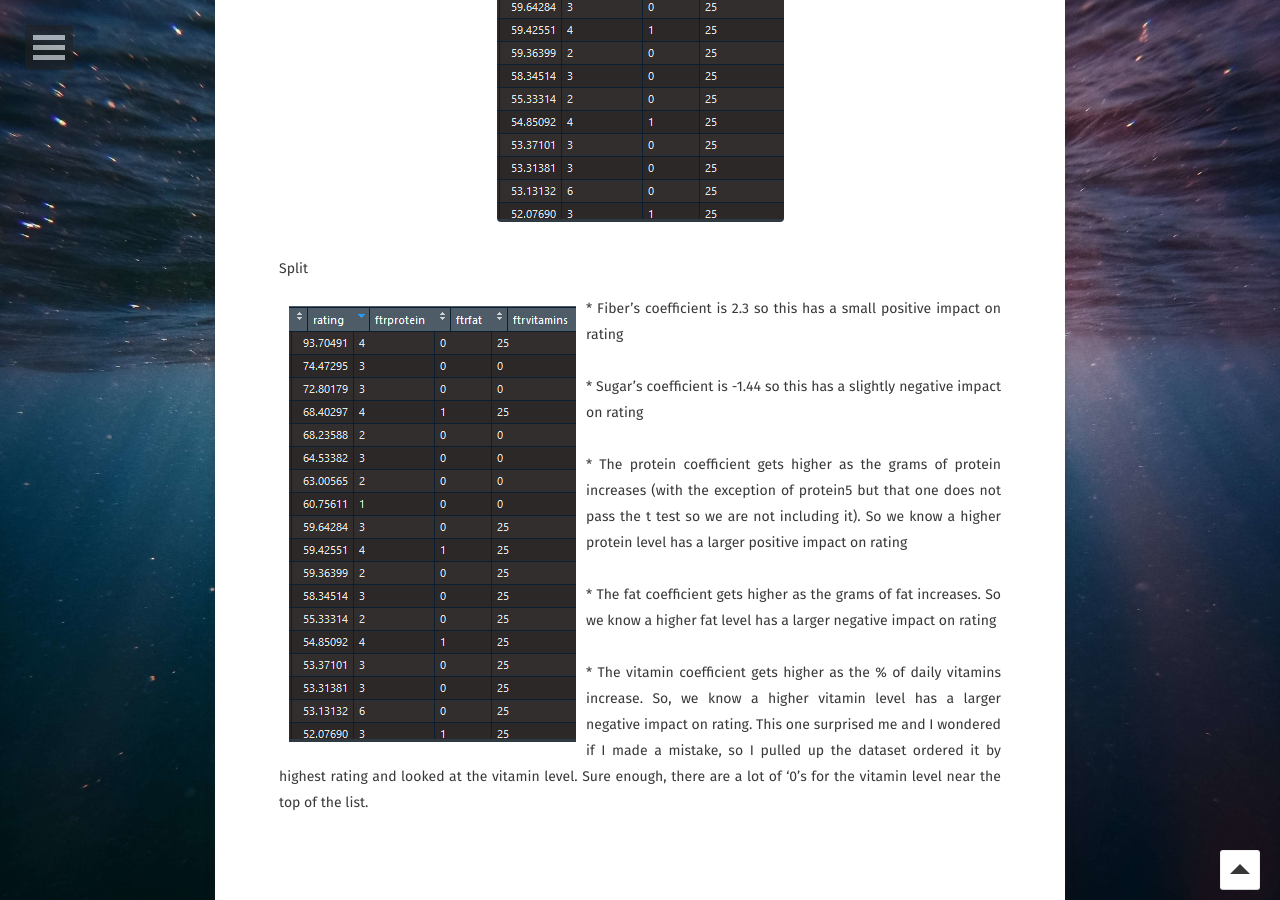
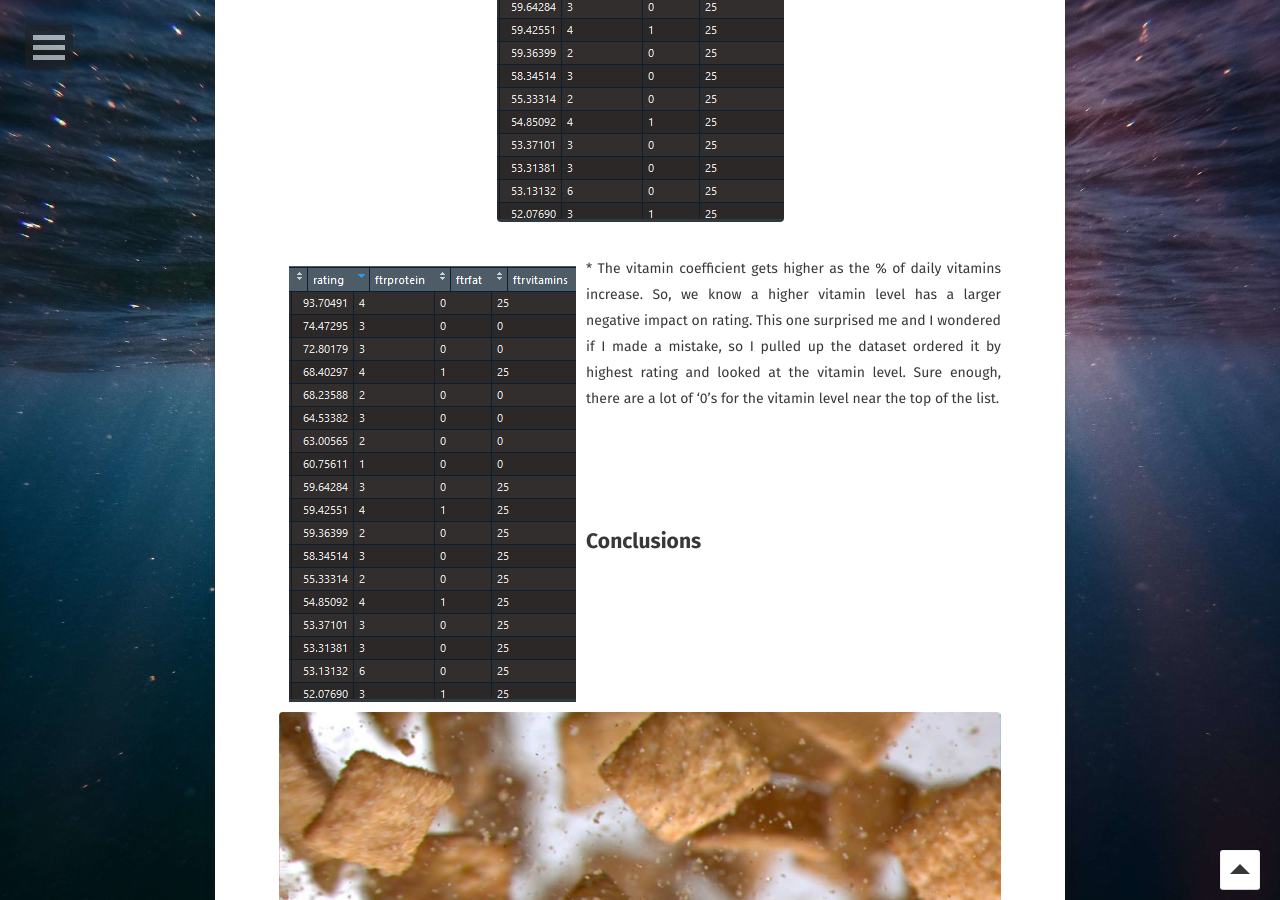
Before and after one commit to sarahschirduan/sarahschirduan.github.io, a Jekyll site: the page built from _posts/2019-06-09-cereal.md, in a window 1280 px wide and 900 px high, scrolled down 10599 px. Built offline with Jekyll 4.4.1, drawn with Linux system fonts in a browser that asks for light colours; some web fonts are replaced.

Commit message:
Update 2019-06-09-cereal.md

```diff
--- a/_posts/2019-06-09-cereal.md
+++ b/_posts/2019-06-09-cereal.md
@@ -191,14 +191,8 @@ The only variable that does not pass the t test is protein5, so we’ll disregar
 <a href="/assets/img/cereal17.png"><img src="/assets/img/cereal17.png"></a>
 </figure>
 
-Split
-
 <a href="/assets/img/cereal17.png"><img src="/assets/img/cereal17.png" style="float: left; margin: 10px"></a>
 <p>
-* Fiber’s coefficient is 2.3 so this has a small positive impact on rating <br><br>
-* Sugar’s coefficient is -1.44 so this has a slightly negative impact on rating <br><br>
-* The protein coefficient gets higher as the grams of protein increases (with the exception of protein5 but that one does not pass the t test so we are not including it). So we know a higher protein level has a larger positive impact on rating <br><br>
-* The fat coefficient gets higher as the grams of fat increases. So we know a higher fat level has a larger negative impact on rating <br><br>
 * The vitamin coefficient gets higher as the % of daily vitamins increase. So, we know a higher vitamin level has a larger negative impact on rating. This one surprised me and I wondered if I made a mistake, so I pulled up the dataset ordered it by highest rating and looked at the vitamin level. Sure enough, there are a lot of ‘0’s for the vitamin level near the top of the list.<br><br>
 </p>
 <br>
```
